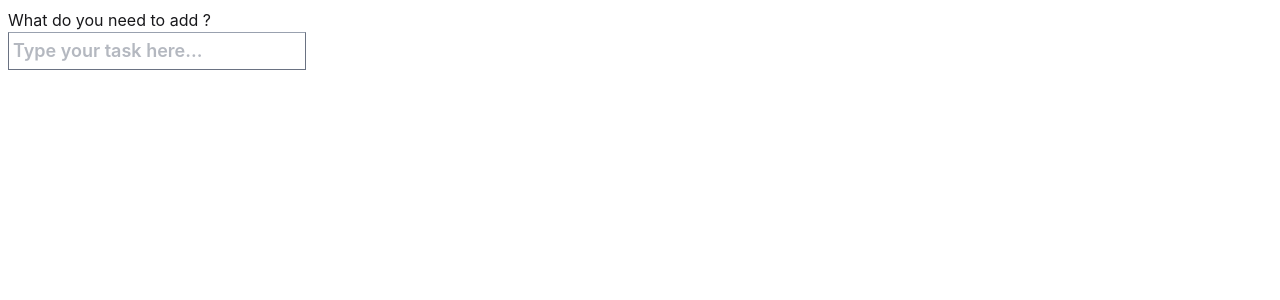
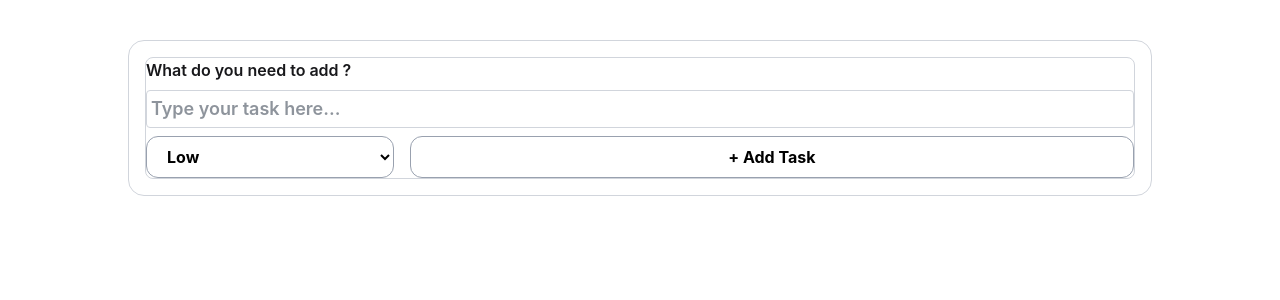
Before and after one commit to Aminulislam98/TodoListReact, a React (Vite) app: page / in a window 1280 px wide. Shown: the top 300 px of the page. Built offline with nearby package versions, Linux system fonts and the light colour scheme.

Commit message:
Enhance AddTaskSection layout and functionality; add TodoCard and Card components

```diff
--- a/index.html
+++ b/index.html
@@ -1,5 +1,5 @@
 <!doctype html>
-<html lang="en">
+<html lang="en" data-theme="light">
   <head>
     <meta charset="UTF-8" />
     <link rel="icon" type="image/svg+xml" href="/favicon.svg" />
--- a/src/AddTaskSection/AddTaskSection.jsx
+++ b/src/AddTaskSection/AddTaskSection.jsx
@@ -1,13 +1,23 @@
 const AddTaskSection = () => {
   return (
-    <div className="add-task-section rounded-2xl p-2">
-      <div>
-        <h2>What do you need to add ?</h2>
+    <div className="add-task-section rounded-2xl p-4 max-w-5xl w-full mx-auto border border-gray-300 mt-10">
+      <div className="add-task-section-content w-full border border-gray-300 rounded-lg space-y-2">
+        <h2 className="font-semibold text-md">What do you need to add ?</h2>
         <input
-          className="p-1 border border-t-gray-400 text-lg text-gray-500 font-semibold "
+          className="w-full p-1 border border-gray-300 text-lg text-gray-800 font-semibold rounded "
           placeholder="Type your task here..."
           type="text"
         />
+        <div className="flex flex-row md:gap-4 gap-2">
+          <select className="priority-section border border-gray-400 text-black font-bold py-2 px-4 rounded-xl w-1/3">
+            <option value="low">Low</option>
+            <option value="medium">Medium</option>
+            <option value="high">High</option>
+          </select>
+          <button className="border border-gray-400 text-black font-bold py-2 px-4 rounded-xl w-full cursor-pointer hover:bg-gray-200 transition duration-300 ">
+            + Add Task
+          </button>
+        </div>
       </div>
     </div>
   );
--- a/src/App.jsx
+++ b/src/App.jsx
@@ -1,6 +1,7 @@
 import AddTaskSection from "./AddTaskSection/AddTaskSection.jsx";
 import "./App.css";
 import Navbar from "./navbar/Navbar.jsx";
+import TodoCard from "./todoTask/TodoCard.jsx";
 
 function App() {
   // const [todoList, setTodoList] = useState([]);
@@ -12,6 +13,7 @@ function App() {
       // todoList={todoList}
       // setTodoList={setTodoList}
       ></AddTaskSection>
+      <TodoCard></TodoCard>
     </div>
   );
 }
--- /dev/null
+++ b/src/UI/Card.jsx
@@ -0,0 +1,7 @@
+import React from "react";
+
+const Card = () => {
+  return <div></div>;
+};
+
+export default Card;
--- /dev/null
+++ b/src/todoTask/TodoCard.jsx
@@ -0,0 +1,12 @@
+import React from "react";
+import Card from "../UI/Card";
+
+const TodoCard = () => {
+  return (
+    <div>
+      <Card></Card>
+    </div>
+  );
+};
+
+export default TodoCard;
```
